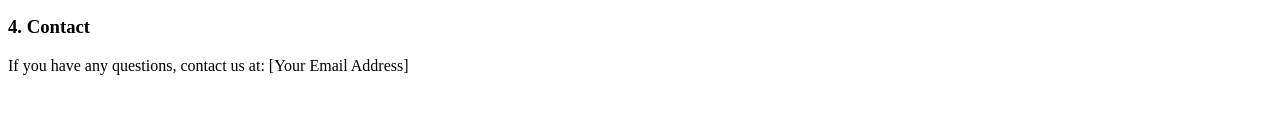
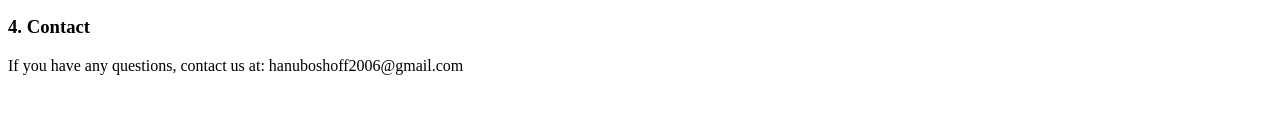
Before and after one commit to hanuboshoff2006-netizen/splitbill-privacy, a plain HTML site: page index.html in a window 1280 px wide. Shown: the part 351-464 px from the top of the page. Drawn offline with Linux system fonts and the light colour scheme.

Commit message:
index.html

```diff
--- a/index.html
+++ b/index.html
@@ -17,6 +17,7 @@
     <p>This app does not use any third-party analytics or tracking SDKs.</p>
 
     <h3>4. Contact</h3>
-    <p>If you have any questions, contact us at: [Your Email Address]</p>
+    <p>If you have any questions, contact us at: hanuboshoff2006@gmail.com</p>
 </body>
+
 </html>
```
